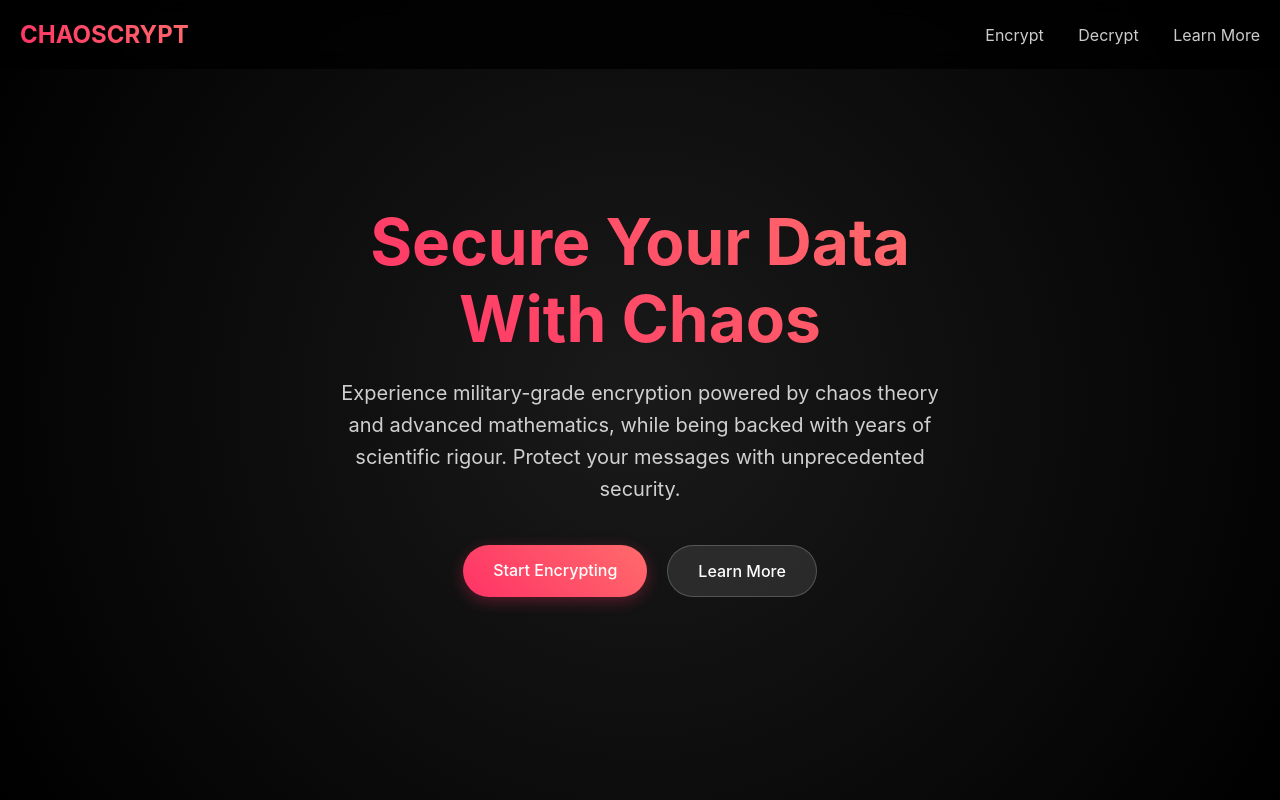
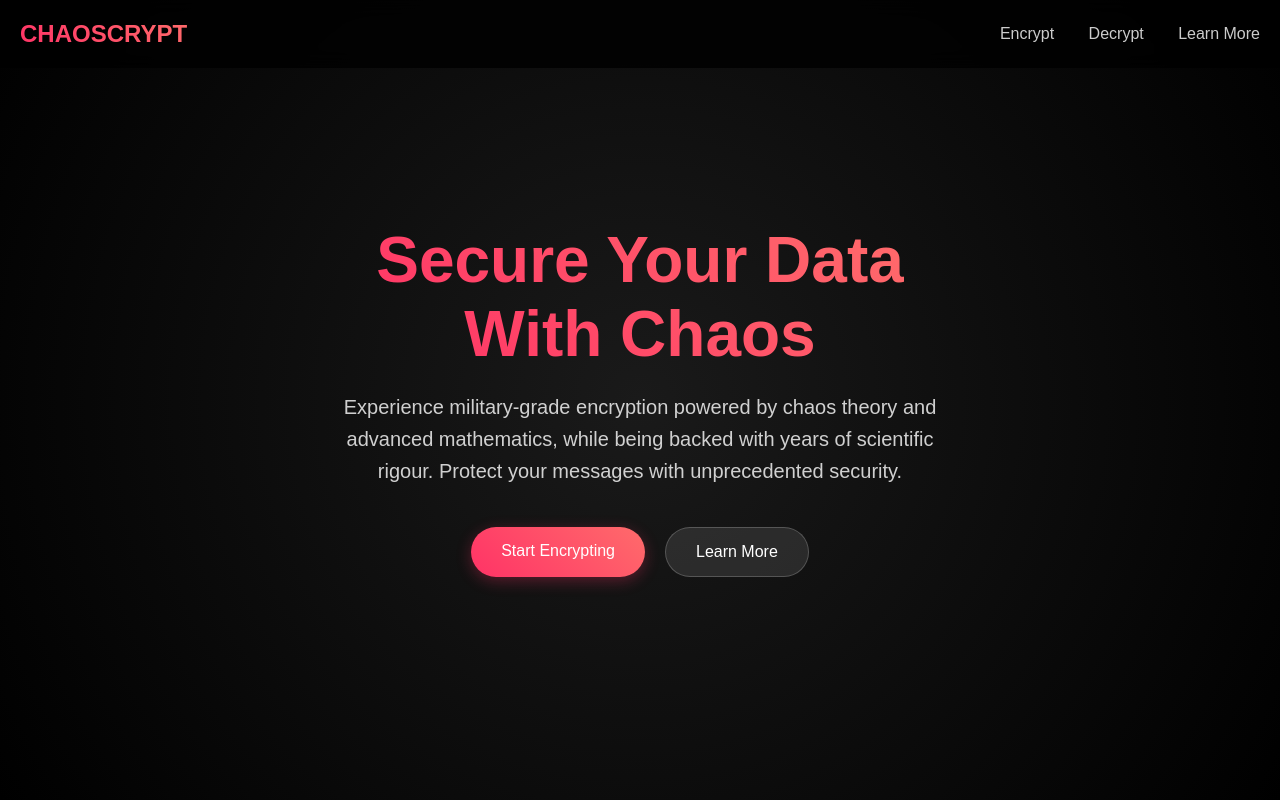
Before and after one commit to RiderSupreme/ChaosCrypt, a Flask app: page / in a window 1280 px wide. Run offline with Flask 3, Linux system fonts and the light colour scheme; some libraries are stand-ins or nearby versions.

Commit message:
Assistant checkpoint: Update font to Sora across all templates
Assistant generated file changes:
- templates/home.html: Update font to Sora
- templates/encrypt.html: Add Sora font
- templates/decrypt.html: Add Sora font
- templates/how_it_works.html: Add Sora font

---

User prompt:

Update the font to Sora

Replit-Commit-Author: Assistant
Replit-Commit-Session-Id: 57a4f3a3-3e68-4a3b-8314-65b8ad748717

```diff
--- a/templates/decrypt.html
+++ b/templates/decrypt.html
@@ -3,7 +3,9 @@
 <head>
     <title>Decryption - Chaos-Based Cryptography</title>
     <style>
+        @import url('https://fonts.googleapis.com/css2?family=Sora:wght@300;400;500;600;700&display=swap');
         body {
+            font-family: 'Sora', sans-serif;
             background: linear-gradient(-45deg, #0f0f1a, #1a1a2e, #2a1a3a, #1a2a3e);
             background-size: 400% 400%;
             animation: gradient 15s ease infinite;
--- a/templates/encrypt.html
+++ b/templates/encrypt.html
@@ -3,7 +3,9 @@
 <head>
     <title>Encryption - Chaos-Based Cryptography</title>
     <style>
+        @import url('https://fonts.googleapis.com/css2?family=Sora:wght@300;400;500;600;700&display=swap');
         body {
+            font-family: 'Sora', sans-serif;
             background: linear-gradient(-45deg, #0f0f1a, #1a1a2e, #2a1a3a, #1a2a3e);
             background-size: 400% 400%;
             animation: gradient 15s ease infinite;
--- a/templates/home.html
+++ b/templates/home.html
@@ -15,13 +15,13 @@
             z-index: -1;
             opacity: 0.8;
         }
-        @import url('https://fonts.googleapis.com/css2?family=Inter:wght@300;400;500;600;700&display=swap');
+        @import url('https://fonts.googleapis.com/css2?family=Sora:wght@300;400;500;600;700&display=swap');
 
         * {
             margin: 0;
             padding: 0;
             box-sizing: border-box;
-            font-family: 'Inter', sans-serif;
+            font-family: 'Sora', sans-serif;
         }
 
         body {
--- a/templates/how_it_works.html
+++ b/templates/how_it_works.html
@@ -4,7 +4,9 @@
     <title>How It Works - Chaos-Based Cryptography</title>
     <script src="https://cdn.plot.ly/plotly-2.24.1.min.js"></script>
     <style>
+        @import url('https://fonts.googleapis.com/css2?family=Sora:wght@300;400;500;600;700&display=swap');
         body {
+            font-family: 'Sora', sans-serif;
             background: linear-gradient(135deg, #0f0f1a, #1a1a2e);
             color: #eee;
         }
```
